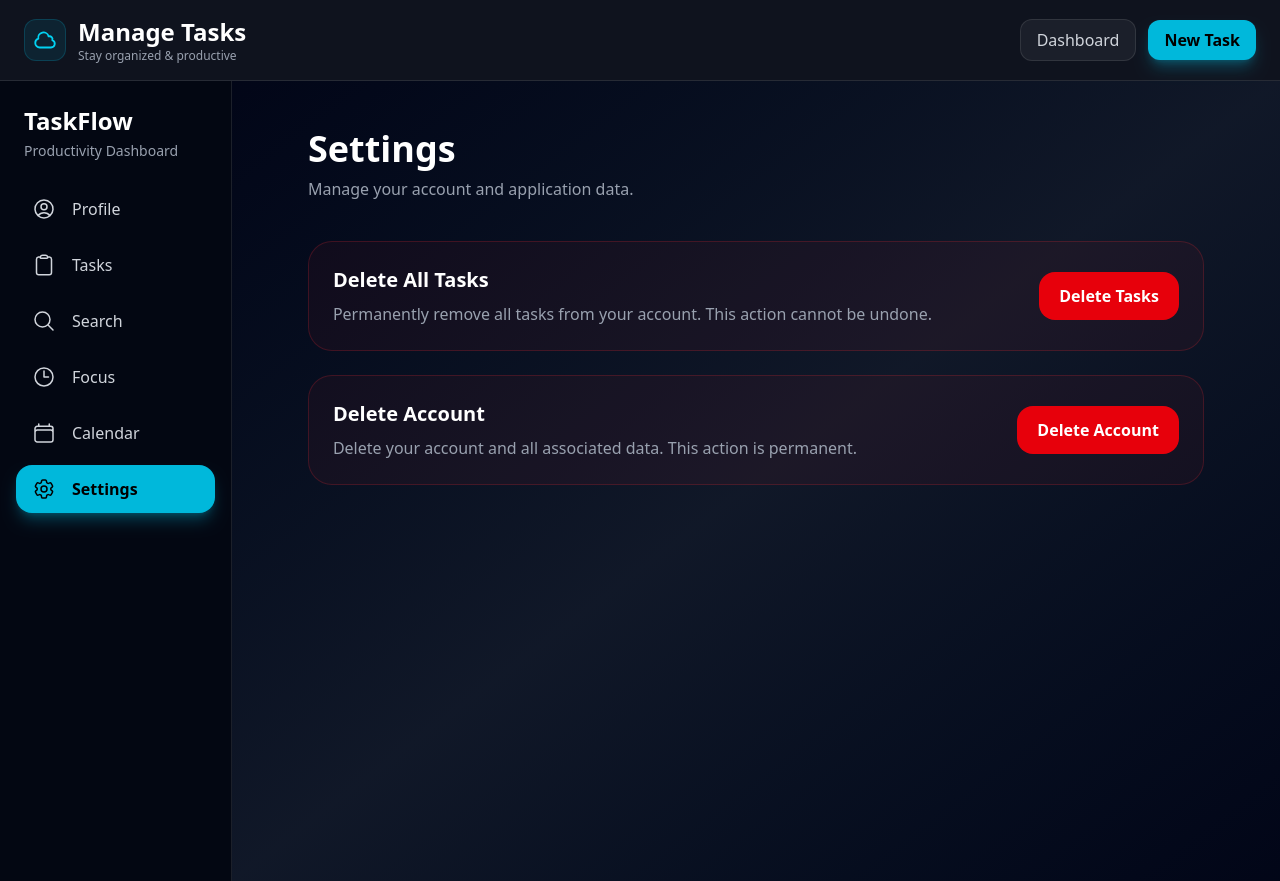
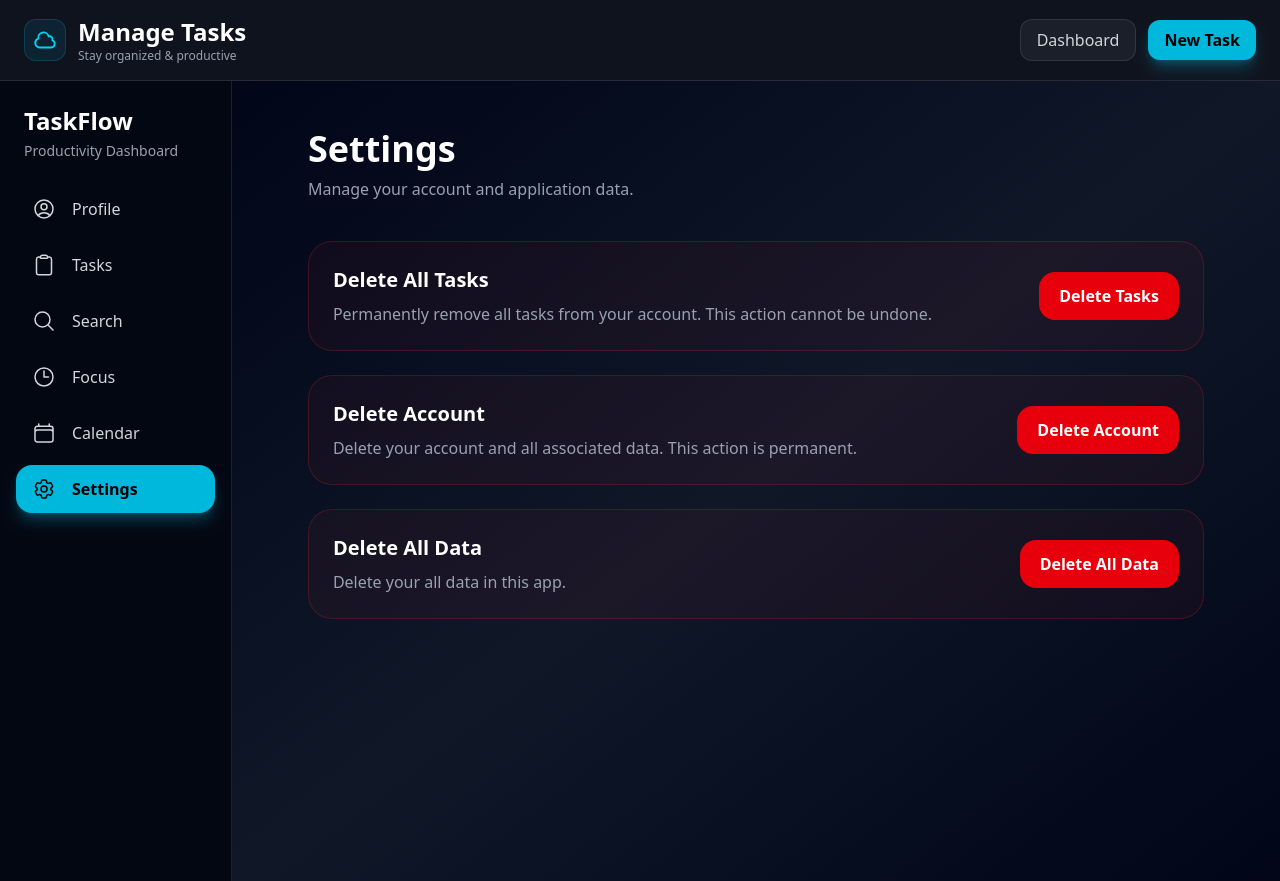
Before and after one commit to VibelessYoung/TaskManager, a Next.js app: page /setting in a window 1280 px wide. Built offline with nearby package versions, Linux system fonts and the light colour scheme.

Commit message:
add deleting all data

```diff
--- a/app/setting/page.js
+++ b/app/setting/page.js
@@ -1,9 +1,12 @@
-"use client"
+"use client";
 import React from "react";
 
 function Page() {
   const deleteProfile = () => {
     localStorage.removeItem("user");
+  };
+  const deleteAll = () => {
+    localStorage.clear();
   };
   return (
     <div className="w-full bg-gradient-to-br from-slate-950 via-gray-900 to-slate-950 p-6 md:p-12">
@@ -79,6 +82,37 @@ function Page() {
               </button>
             </div>
           </div>
+
+          <div className="rounded-3xl border border-red-500/20 bg-red-500/5 p-6">
+            <div className="flex flex-col md:flex-row md:items-center md:justify-between gap-5">
+              <div>
+                <h2 className="text-xl font-semibold text-white">
+                  Delete All Data
+                </h2>
+
+                <p className="text-gray-400 mt-2">
+                  Delete your all data in this app.
+                </p>
+              </div>
+
+              <button
+                onClick={deleteAll}
+                className="
+                  px-5 py-3
+                  rounded-2xl
+                  bg-red-600
+                  text-white
+                  font-semibold
+                  hover:bg-red-500
+                  hover:scale-105
+                  transition-all
+                  duration-300
+                "
+              >
+                Delete All Data
+              </button>
+            </div>
+          </div>
         </div>
       </div>
     </div>
```
